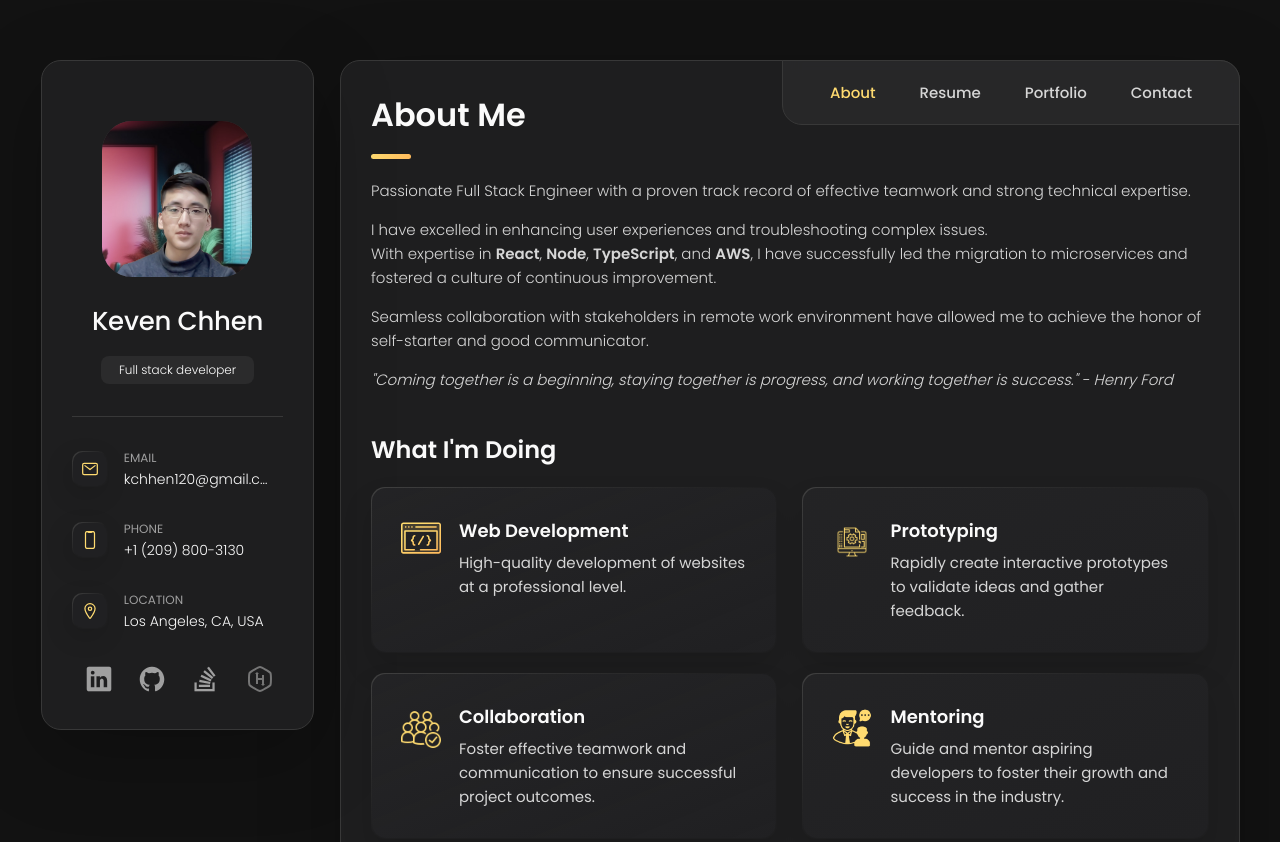
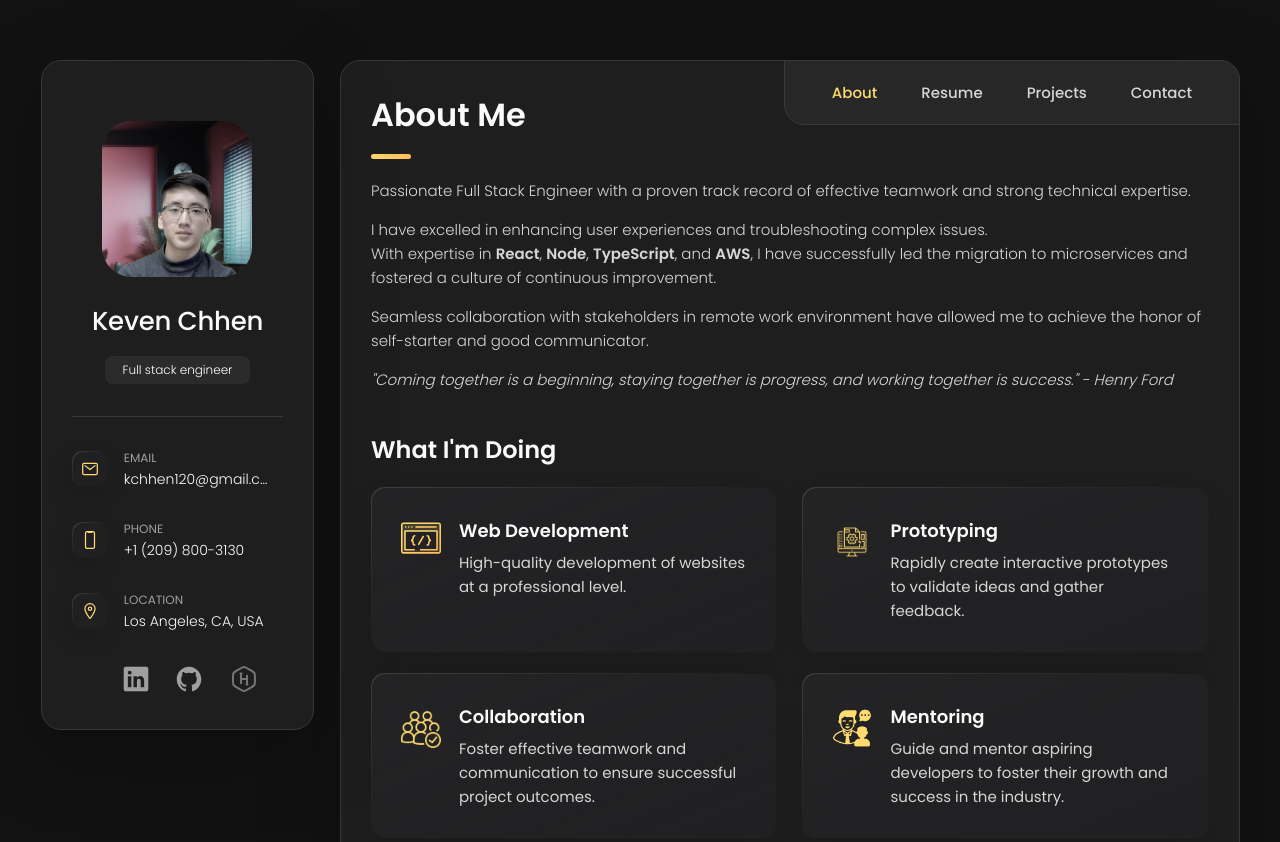
Before and after one commit to ran-guru/personal-portfolio, a plain HTML site: page index.html in a window 1280 px wide. Shown: the top 842 px of the page. Drawn offline with nearby package versions, Linux system fonts and the light colour scheme.

Commit message:
changed portfolio to projects

```diff
--- a/assets/css/style.css
+++ b/assets/css/style.css
@@ -358,7 +358,7 @@ main {
 }
 
 .grayscale-image {
-  filter: grayscale(30%);
+  filter: grayscale(60%);
 }
 
 .info-content .name {
@@ -468,7 +468,7 @@ main {
   align-items: center;
   gap: 25px;
   padding-bottom: 4px;
-  padding-left: 7px;
+  padding-left: 27px;
 }
 
 .social-item .social-link {
--- a/index.html
+++ b/index.html
@@ -55,7 +55,7 @@
           <div class="info-content">
             <h1 class="name" title="Keven Chhen">Keven Chhen</h1>
 
-            <p class="title">Full stack developer</p>
+            <p class="title">Full stack engineer</p>
           </div>
 
           <button class="info_more-btn" data-sidebar-btn>
@@ -125,14 +125,14 @@
               </a>
             </li>
 
-            <li class="social-item">
+            <!-- <li class="social-item">
               <a
                 href="https://stackoverflow.com/users/22248268/ran-guru"
                 class="social-link"
               >
                 <ion-icon name="logo-stackoverflow"></ion-icon>
               </a>
-            </li>
+            </li> -->
 
             <li class="social-item">
               <a
@@ -170,7 +170,7 @@
             </li>
 
             <li class="navbar-item">
-              <button class="navbar-link" data-nav-link>Portfolio</button>
+              <button class="navbar-link" data-nav-link>Projects</button>
             </li>
 
             <!-- <li class="navbar-item">
@@ -613,7 +613,7 @@
             <ol class="timeline-list">
               <li class="timeline-item">
                 <h4 class="h4 timeline-item-title">
-                  Full Stack Engineer @ Energy Raven
+                  Founding Full Stack Engineer @ Energy Raven
                 </h4>
 
                 <span>2023 — 2024</span>
@@ -769,9 +769,9 @@
         - #PORTFOLIO
       -->
 
-        <article class="portfolio" data-page="portfolio">
+        <article class="projects" data-page="projects">
           <header>
-            <h2 class="h2 article-title">Portfolio</h2>
+            <h2 class="h2 article-title">Projects</h2>
           </header>
 
           <section class="projects">
```
